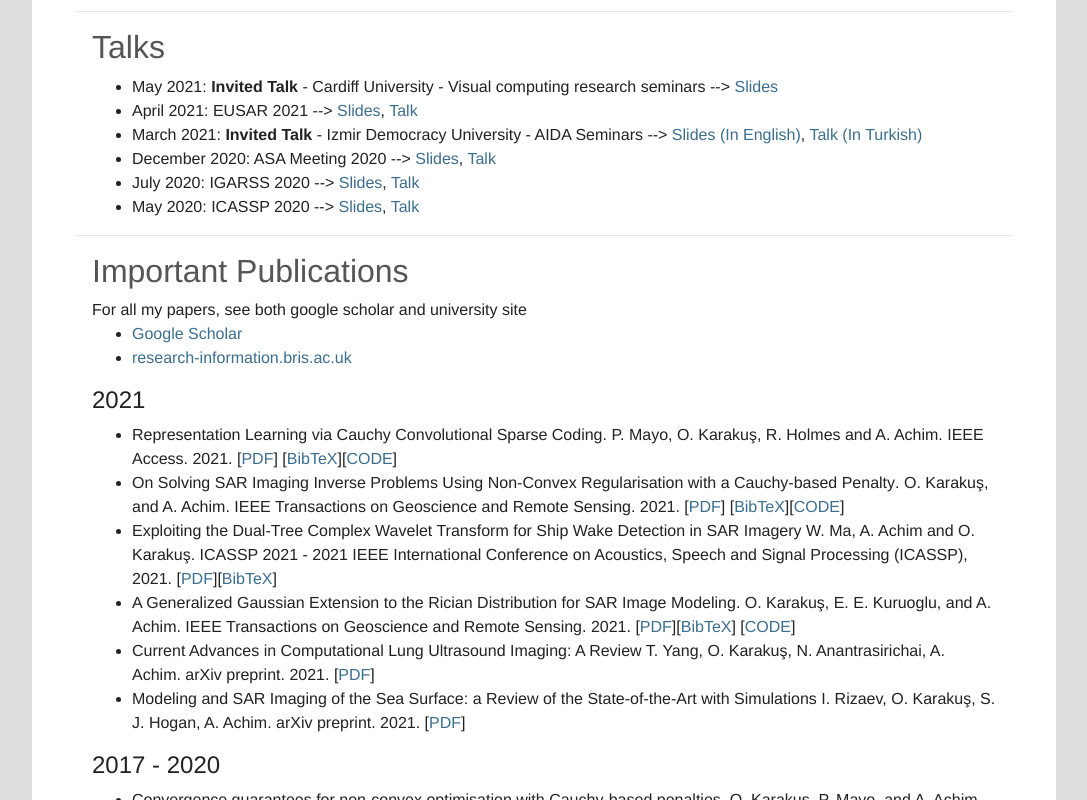
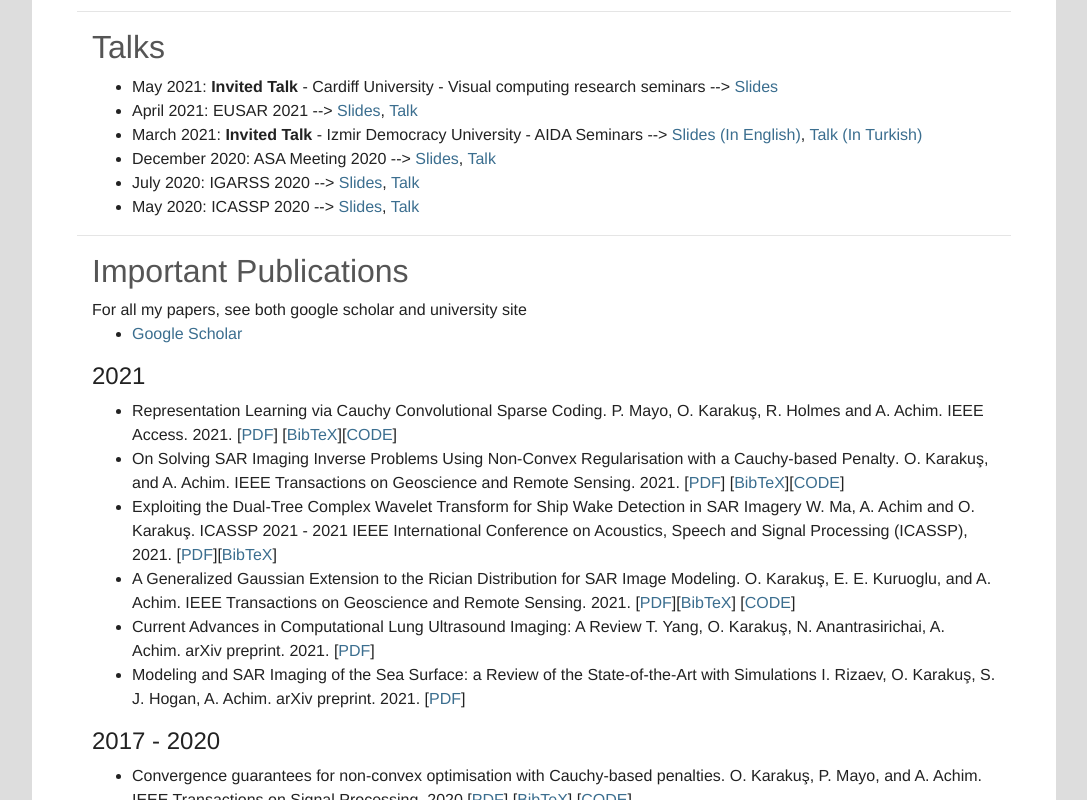
Before and after one commit to oktaykarakus/oktaykarakus.github.io, a website: page index.html in a window 1280 px wide. Shown: the part 1105-1905 px from the top of the page, without its empty margins (96-1183 px from the left). Drawn offline with nearby package versions, Linux system fonts and the light colour scheme; some icons are missing.

Commit message:
Update index.html

```diff
--- a/index.html
+++ b/index.html
@@ -198,7 +198,7 @@
         For all my papers, see both google scholar and university site
         <ul>
           <li><a href="https://scholar.google.com/citations?user=HpH1WCkAAAAJ&hl=en">Google Scholar</a></li>
-          <li><a href="https://research-information.bris.ac.uk/en/persons/oktay-karakuş/publications/">research-information.bris.ac.uk</a></li>
+          <!--<li><a href="https://research-information.bris.ac.uk/en/persons/oktay-karakuş/publications/">research-information.bris.ac.uk</a></li>-->
         </ul>
 
         <div class="publicationlist">
```
